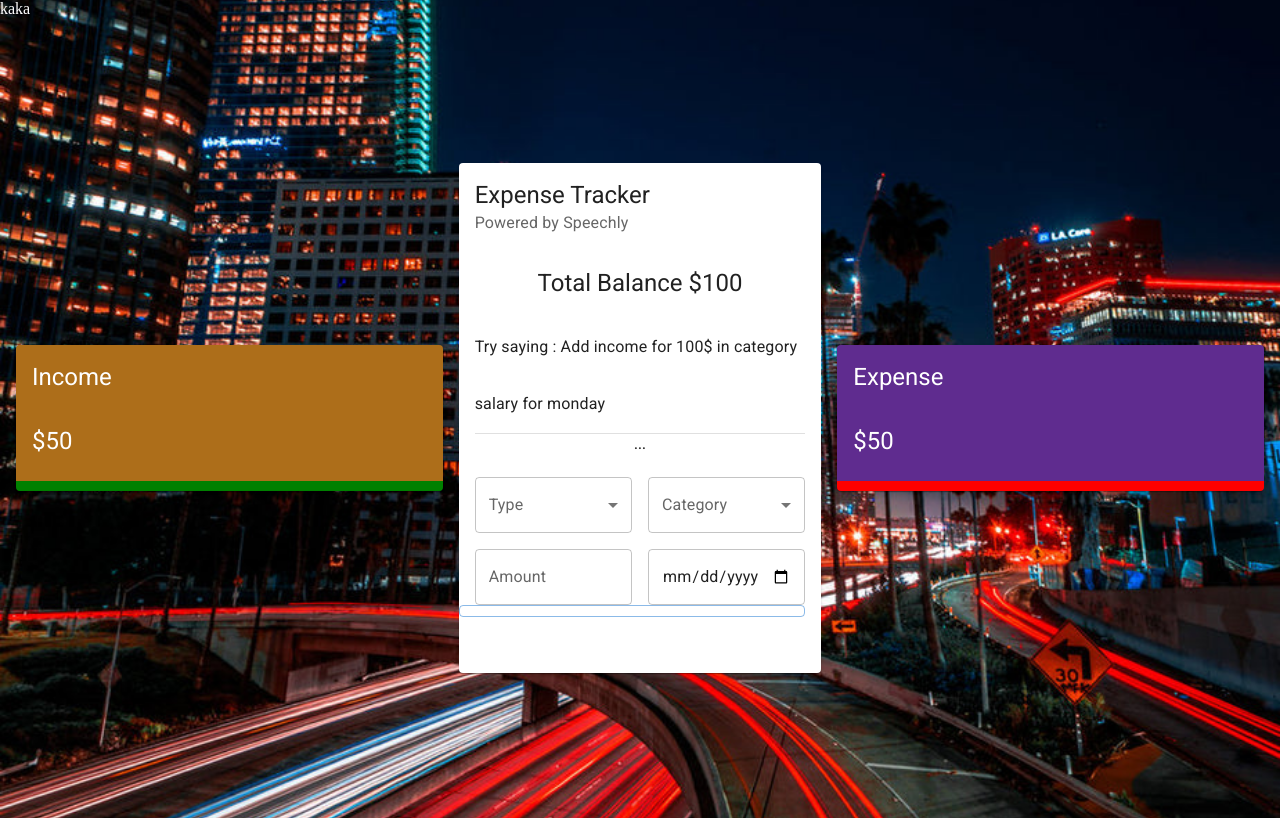
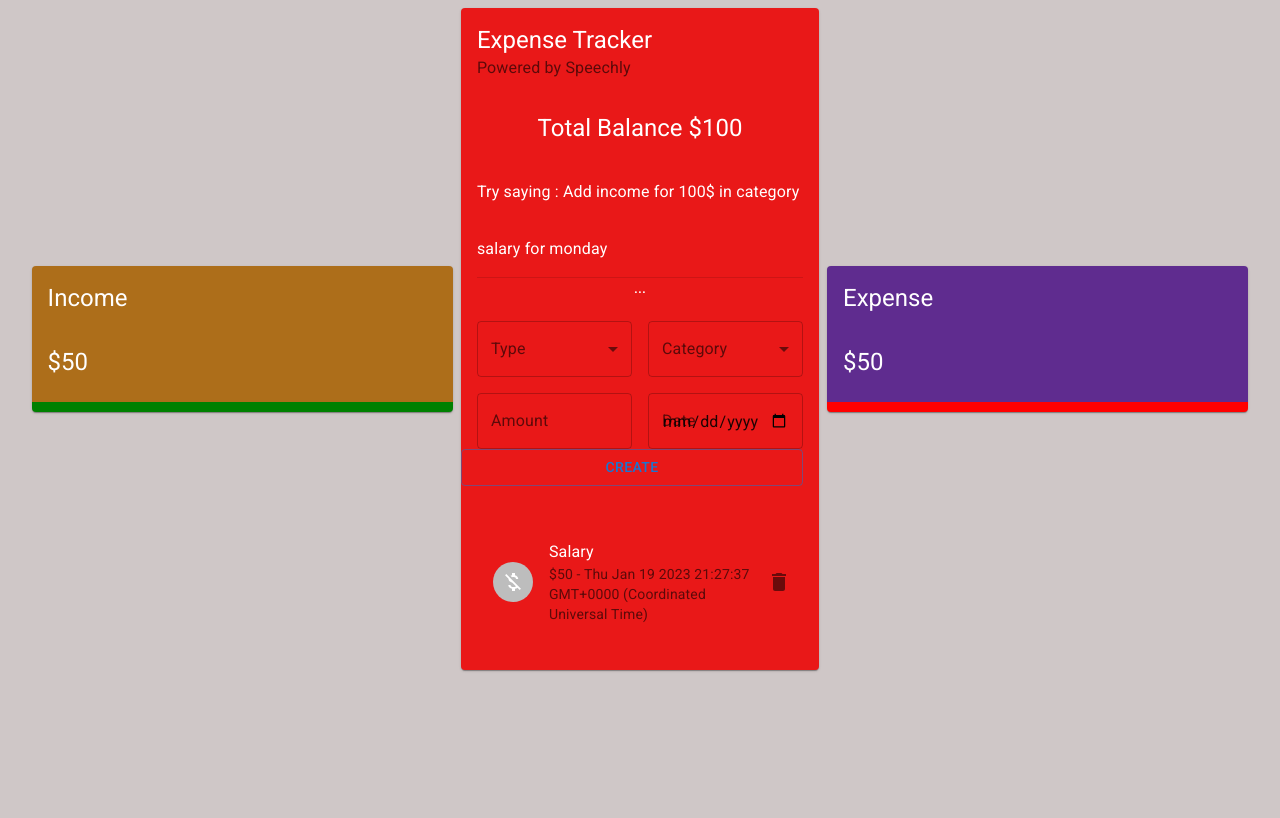
Before and after one commit to Coolbreeze-22/elkaka-budgettracker, a React (Create React App) app: page / in a window 1280 px wide. Built offline with nearby package versions, Linux system fonts and the light colour scheme.

Commit message:
third commit

```diff
--- a/package.json
+++ b/package.json
@@ -5,6 +5,7 @@
   "dependencies": {
     "@emotion/react": "^11.10.5",
     "@emotion/styled": "^11.10.5",
+    "@mui/icons-material": "^5.11.0",
     "@mui/material": "^5.11.5",
     "@speechly/react-client": "^2.2.1",
     "@speechly/react-ui": "^2.7.3",
--- a/src/App.js
+++ b/src/App.js
@@ -8,8 +8,8 @@ import Main from './components/Main/Main';
 
 function App() {
   return (
-    <div> kaka
-      <Grid container spacing={0} gap={2} justifyContent="center" alignItems="center"  style={{ height: '100vh', width: '100vw'}} >
+    <div>
+      <Grid container spacing={0} gap={1} justifyContent="center" alignItems="center" >
         <Grid items xs={12} sm={4} >
           <Details title="Income" />
         </Grid>
--- a/src/components/Form/Form.jsx
+++ b/src/components/Form/Form.jsx
@@ -38,10 +38,10 @@ const Form = () => {
       </Grid>
 
       <Grid item xs={6}>
-        <TextField type="date" label="" fullWidth />
+        <TextField type="date" label="Date" fullWidth />
       </Grid>
 
-      <Button className="button" variant="outlined" color="primary" fullWidth></Button>
+      <Button className="button" variant="outlined"  color="primary"fullWidth>Create</Button>
     </Grid>
   );
 };
--- /dev/null
+++ b/src/components/Lists/Lists.css
@@ -0,0 +1,4 @@
+.lists> .lists{
+    max-height: 150px;
+    overflow: auto;
+}
--- /dev/null
+++ b/src/components/Lists/Lists.jsx
@@ -0,0 +1,37 @@
+import { Avatar, IconButton, List, ListItem, ListItemAvatar, ListItemSecondaryAction, ListItemText, Slide } from '@mui/material';
+import React from 'react';
+import './Lists.css';
+import { Delete, MoneyOff } from '@mui/icons-material';
+
+
+const Lists = () => {
+
+  const transactions = [ {id: 1, type: "Income", category: 'Salary', amount: 50, date: new Date() } ];
+
+
+  return (
+    <div className="lists">
+<List dense={false} className="lists">
+  {transactions.map((transaction) => {
+    return (
+    <Slide direction="down" in mountOnEnter unmountOnExit key={transaction.id}>
+      <ListItem>
+        <ListItemAvatar>
+          <Avatar className={transaction.type === 'Income' ? "avatarIncome" : "avatarExpense"}>
+            <MoneyOff />
+          </Avatar>
+        </ListItemAvatar>
+        <ListItemText primary={transaction.category} secondary={`$${transaction.amount} - ${transaction.date}`} />
+        <ListItemSecondaryAction>
+          <IconButton edge="end" aria-label='delete' onClick="">
+            <Delete />
+          </IconButton>
+        </ListItemSecondaryAction>
+      </ListItem>
+    </Slide>)
+  })}
+</List>
+</div>  )
+}
+
+export default Lists
--- a/src/components/Main/Main.css
+++ b/src/components/Main/Main.css
@@ -0,0 +1,4 @@
+.main > .main {
+    background-color: rgb(233, 24, 24);
+    color: white;
+}
--- a/src/components/Main/Main.jsx
+++ b/src/components/Main/Main.jsx
@@ -1,10 +1,13 @@
 import React from "react";
+import './Main.css';
 import { Card, CardHeader, CardContent, Typography, Grid, Divider } from "@mui/material";
 import Form from "../Form/Form";
+import Lists from "../Lists/Lists";
 
 const Main = () => {
   return (
-    <Card className="root">
+    <div className="main">
+    <Card className="main">
       <CardHeader title="Expense Tracker" subheader="Powered by Speechly" />
       <CardContent>
         <Typography align="center" variant="h5">
@@ -21,11 +24,12 @@ const Main = () => {
       <CardContent className="cardContent">
         <Grid container spacing={2}>
           <Grid item xs={12}>
-            {/* <List /> */}
+            <Lists />
           </Grid>
         </Grid>
       </CardContent>
     </Card>
+    </div>
   );
 };
 
--- a/src/index.css
+++ b/src/index.css
@@ -1,32 +1,49 @@
 * {
-  box-sizing: border-box
+  box-sizing: border-box;
 }
 
-#root,html,body {
-  height: 100vh;
-  width: 100vw;
-  margin: 0;
-}
 
 body {
+  background-color: rgb(207, 199, 199);
+  color: black;
+}
+@media only screen and (min-width : 300px) and (max-width: 500px)
+{body{
+  background-color: rgb(5, 4, 100);
+  color: black;
+}}
+
+
+
+
+
+
+
+
+
+
+
+
+
+
+/* body {
   background:
-  /* linear-gradient (rgba(0, 0, 0, 0.5), rgba(0 ,0, 0, 0.5)), */ url(./assets/highway.jpg);
+  linear-gradient (rgba(0, 0, 0, 0.5), rgba(0, 0, 0, 0.5)), url(./assets/highway.jpg);
   background-size: cover;
   background-repeat: no-repeat;
   background-position: center;
-  /* object-fit: cover; */
+  color: white;
   height: 100vh;
   width: 100vw;
-  color: white;
-  /* filter: brightness(50%); */
-}
+  filter: brightness(50%);
+} */
 
 /* @media only screen and (min-width : 300px) and (max-width: 480px)
 {body{
   background-size: cover;
   background-repeat: no-repeat;
   background-position: center;
-  height: 95vh;
-  width: 95vw;
   color: white;
+  height: 100vh;
+  width: 100vw;
 }} */
```
Also changed, not shown: 1 other file (tests, documents, lock files or other folders).
